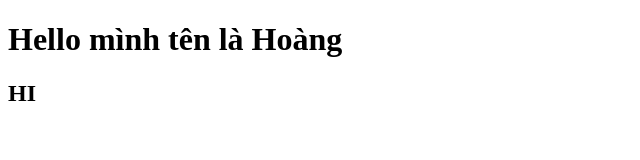
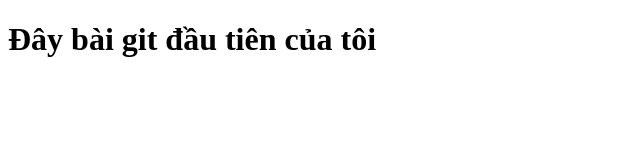
Before and after one commit to Hoangdeptraibodoi/demo-1, a plain HTML site: page test_git.html in a window 1280 px wide. Shown: the whole page, without its empty margins (0-640 px from the left). Drawn offline with Linux system fonts and the light colour scheme.

Commit message:
them file test_git.html

```diff
--- a/index.html
+++ b/test_git.html
@@ -7,7 +7,6 @@
     <title>Document</title>
 </head>
 <body>
-    <h1>Hello mình tên là Hoàng</h1>
-    <h2>HI</h2>
+    <h1>Đây bài git đầu tiên của tôi</h1>
 </body>
 </html>
```
